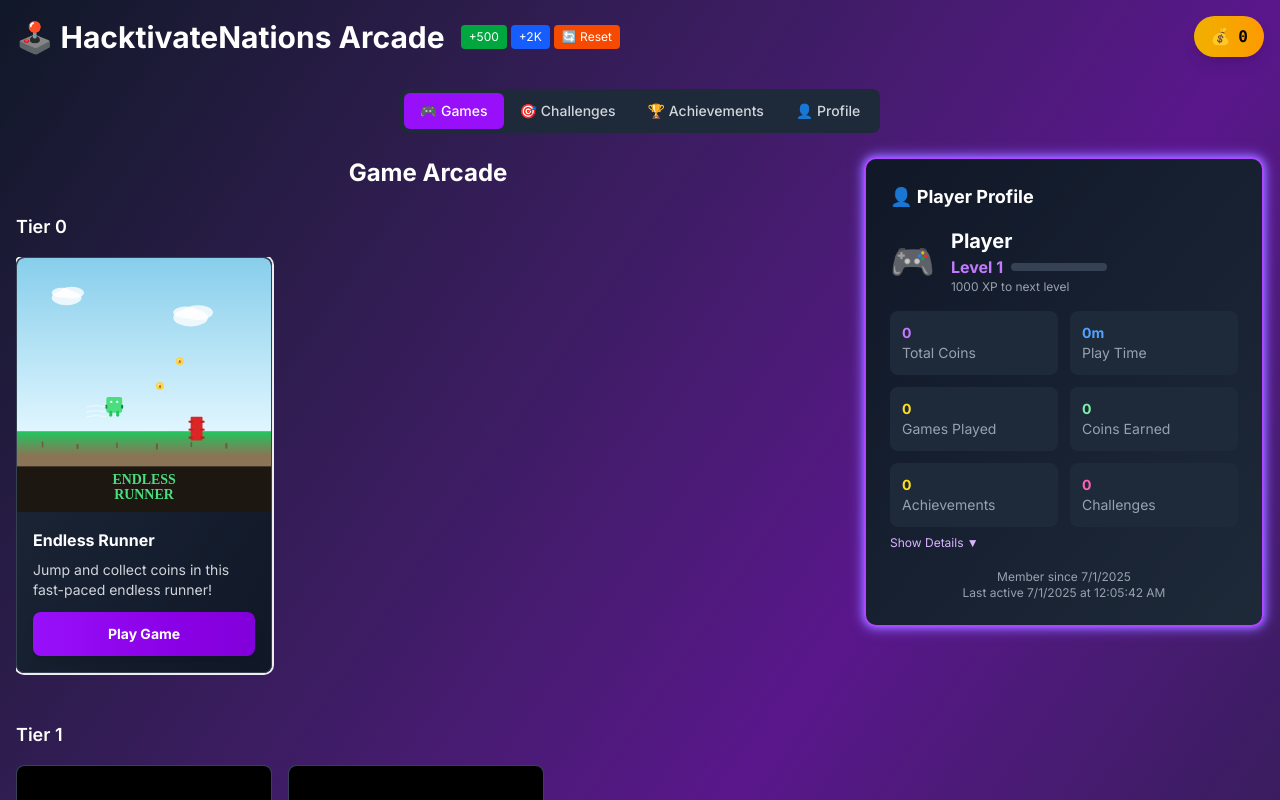
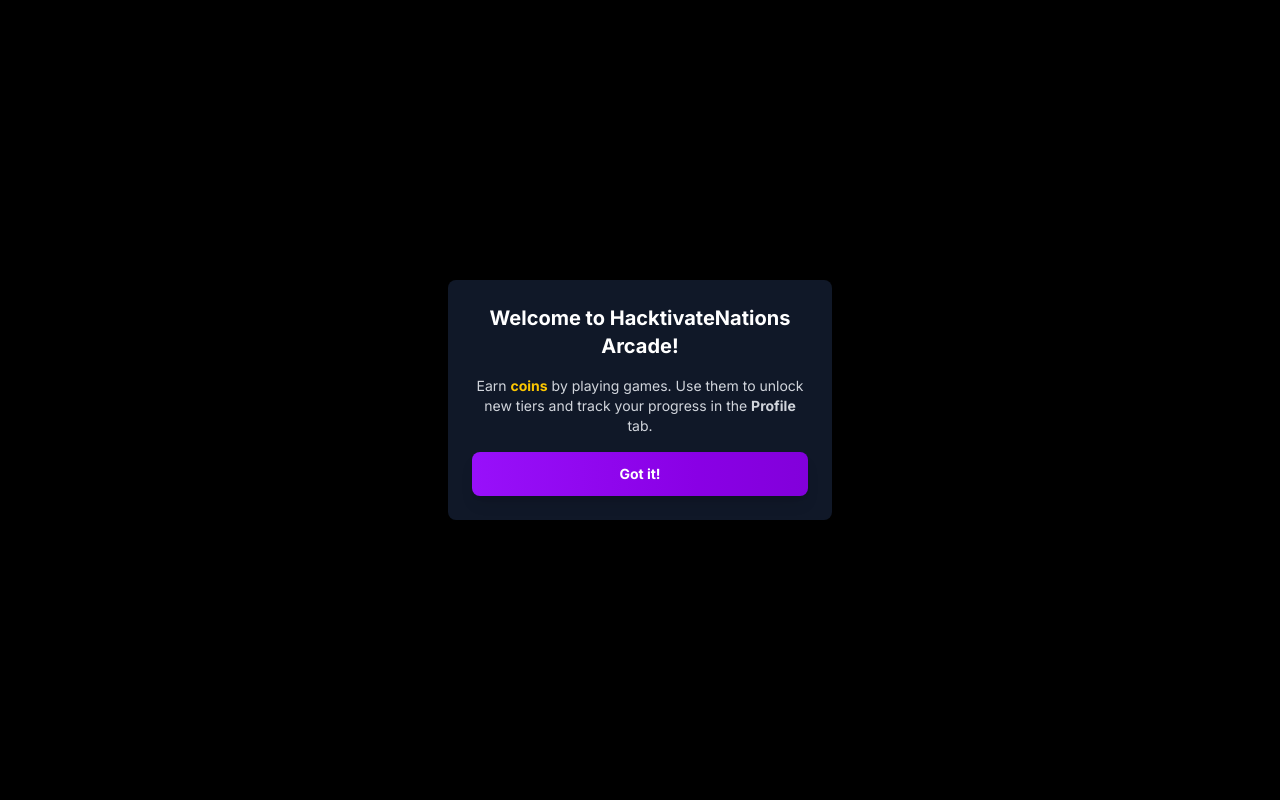
Before and after one commit to KnotEnvy/hacktivate-nations-arcade, a Next.js app: page / in a window 1280 px wide. Shown: the top 800 px of the page. Built offline with nearby package versions, Linux system fonts and the light colour scheme.

Commit message:
Enhance UI with carousel controls and onboarding overlay

```diff
--- a/src/components/arcade/ArcadeHub.tsx
+++ b/src/components/arcade/ArcadeHub.tsx
@@ -14,6 +14,7 @@ import { CurrencyDisplay } from './CurrencyDisplay';
 import { DailyChallenges } from './DailyChallenges';
 import { AchievementPanel } from './AchievementPanel';
 import { UserProfile } from './UserProfiles';
+import { OnboardingOverlay } from './OnboardingOverlay';
 
 const AVAILABLE_GAMES: GameManifest[] = [
   {
@@ -85,6 +86,7 @@ export function ArcadeHub() {
     message: string;
     timestamp: Date;
   }>>([]);
+  const [showOnboarding, setShowOnboarding] = useState(false);
 
   useEffect(() => {
     currencyService.init();
@@ -120,6 +122,14 @@ export function ArcadeHub() {
 
     return unsubscribe;
   }, [challengeService, achievementService, userService]);
+
+  useEffect(() => {
+    const seen = localStorage.getItem('hacktivate-onboarding-shown');
+    if (!seen) {
+      setShowOnboarding(true);
+      localStorage.setItem('hacktivate-onboarding-shown', 'true');
+    }
+  }, []);
 
   useEffect(() => {
     // Load unlocked tiers from localStorage
@@ -345,7 +355,7 @@ export function ArcadeHub() {
   return (
     <div className="min-h-screen bg-gradient-to-br from-gray-900 via-purple-900 to-gray-900 p-4">
       {/* Header */}
-      <header className="flex justify-between items-center mb-8">
+      <header className="relative flex justify-between items-center mb-8 bg-gradient-to-r from-purple-800 to-purple-900 rounded-lg px-4 py-3 shadow-lg">
         <div className="flex items-center gap-4">
           <h1 className="text-3xl font-bold text-white font-arcade">
             🕹️ HacktivateNations Arcade
@@ -358,6 +368,12 @@ export function ArcadeHub() {
               ← Back to Hub
             </button>
           )}
+          <button
+            onClick={() => setShowOnboarding(true)}
+            className="ml-2 text-sm text-white underline hover:text-purple-200"
+          >
+            Help
+          </button>
           {/* Debug buttons for development */}
           {process.env.NODE_ENV === 'development' && (
             <div className="flex gap-1">
@@ -522,6 +538,9 @@ export function ArcadeHub() {
           </div>
         )}
       </main>
+      {showOnboarding && (
+        <OnboardingOverlay onClose={() => setShowOnboarding(false)} />
+      )}
     </div>
   );
 }
--- a/src/components/arcade/GameCarousel.tsx
+++ b/src/components/arcade/GameCarousel.tsx
@@ -1,7 +1,7 @@
 // ===== src/components/arcade/GameCarousel.tsx =====
 'use client';
 
-import { useState } from 'react';
+import { useState, useRef } from 'react';
 import { GameManifest } from '@/lib/types';
 import { UNLOCK_COSTS } from '@/lib/constants';
 import Image from 'next/image';
@@ -18,6 +18,8 @@ interface GameCarouselProps {
 export function GameCarousel({ games, unlockedTiers, currentCoins, onGameSelect, onGameUnlock }: GameCarouselProps) {
   const [selectedGameId, setSelectedGameId] = useState<string>(games[0]?.id || '');
   const [imageErrors, setImageErrors] = useState<Set<string>>(new Set());
+  const [loadedImages, setLoadedImages] = useState<Set<string>>(new Set());
+  const listRefs = useRef<Record<number, HTMLDivElement | null>>({});
 
 
   const isGameUnlocked = (game: GameManifest) => {
@@ -37,8 +39,13 @@ export function GameCarousel({ games, unlockedTiers, currentCoins, onGameSelect,
     setImageErrors(prev => new Set([...prev, gameId]));
   };
 
+  const handleImageLoad = (gameId: string) => {
+    setLoadedImages(prev => new Set(prev).add(gameId));
+  };
+
   const renderThumbnail = (game: GameManifest, unlocked: boolean) => {
     const hasError = imageErrors.has(game.id);
+    const loaded = loadedImages.has(game.id);
 
     if (hasError) {
       // Fallback to emoji if image fails to load
@@ -59,8 +66,12 @@ export function GameCarousel({ games, unlockedTiers, currentCoins, onGameSelect,
             unlocked ? 'opacity-100' : 'opacity-50 grayscale'
           }`}
           onError={() => handleImageError(game.id)}
+          onLoad={() => handleImageLoad(game.id)}
           priority={game.id === games[0]?.id}
         />
+        {!loaded && (
+          <div className="absolute inset-0 thumbnail-loading" />
+        )}
         {!unlocked && (
           <div className="absolute inset-0 bg-black bg-opacity-50 flex items-center justify-center">
             <div className="text-4xl opacity-75">🔒</div>
@@ -80,7 +91,29 @@ export function GameCarousel({ games, unlockedTiers, currentCoins, onGameSelect,
       {tiers.map(tier => (
         <div key={tier} className="space-y-4">
           <h3 className="text-lg font-semibold text-white">Tier {tier}</h3>
-          <div className="flex gap-4 overflow-x-auto pb-4 custom-scrollbar">
+          <div className="relative">
+            <button
+              className="absolute left-0 top-1/2 -translate-y-1/2 z-10 bg-gray-700 bg-opacity-70 hover:bg-opacity-90 text-white p-1 rounded-full"
+              onClick={() =>
+                listRefs.current[tier]?.scrollBy({ left: -300, behavior: 'smooth' })
+              }
+            >
+              ◀
+            </button>
+            <button
+              className="absolute right-0 top-1/2 -translate-y-1/2 z-10 bg-gray-700 bg-opacity-70 hover:bg-opacity-90 text-white p-1 rounded-full"
+              onClick={() =>
+                listRefs.current[tier]?.scrollBy({ left: 300, behavior: 'smooth' })
+              }
+            >
+              ▶
+            </button>
+            <div
+              ref={el => {
+                listRefs.current[tier] = el;
+              }}
+              className="flex gap-4 overflow-x-auto pb-4 custom-scrollbar scroll-smooth"
+            >
             {games.filter(g => g.tier === tier).map((game) => {
               const unlocked = isGameUnlocked(game);
               const canUnlock = canUnlockGame(game);
@@ -89,7 +122,7 @@ export function GameCarousel({ games, unlockedTiers, currentCoins, onGameSelect,
               return (
                 <div
                   key={game.id}
-                  className={`game-card w-64 flex-shrink-0 ${
+                  className={`game-card w-72 flex-shrink-0 ${
                     selectedGameId === game.id ? 'ring-2 ring-primary-400' : ''
                   }`}
                   onClick={() => setSelectedGameId(game.id)}
@@ -142,6 +175,7 @@ export function GameCarousel({ games, unlockedTiers, currentCoins, onGameSelect,
                 </div>
               );
             })}
+            </div>
           </div>
         </div>
       ))}
--- /dev/null
+++ b/src/components/arcade/OnboardingOverlay.tsx
@@ -0,0 +1,20 @@
+'use client';
+
+interface OnboardingOverlayProps {
+  onClose: () => void;
+}
+
+export function OnboardingOverlay({ onClose }: OnboardingOverlayProps) {
+  return (
+    <div className="fixed inset-0 z-50 bg-black bg-opacity-75 flex items-center justify-center p-4">
+      <div className="bg-gray-900 p-6 rounded-lg max-w-sm text-center space-y-4">
+        <h2 className="text-xl font-bold text-white">Welcome to HacktivateNations Arcade!</h2>
+        <p className="text-gray-300 text-sm">
+          Earn <span className="text-yellow-400 font-bold">coins</span> by playing games. Use them to unlock new tiers
+          and track your progress in the <span className="font-bold">Profile</span> tab.
+        </p>
+        <button onClick={onClose} className="arcade-button w-full text-sm">Got it!</button>
+      </div>
+    </div>
+  );
+}
```
